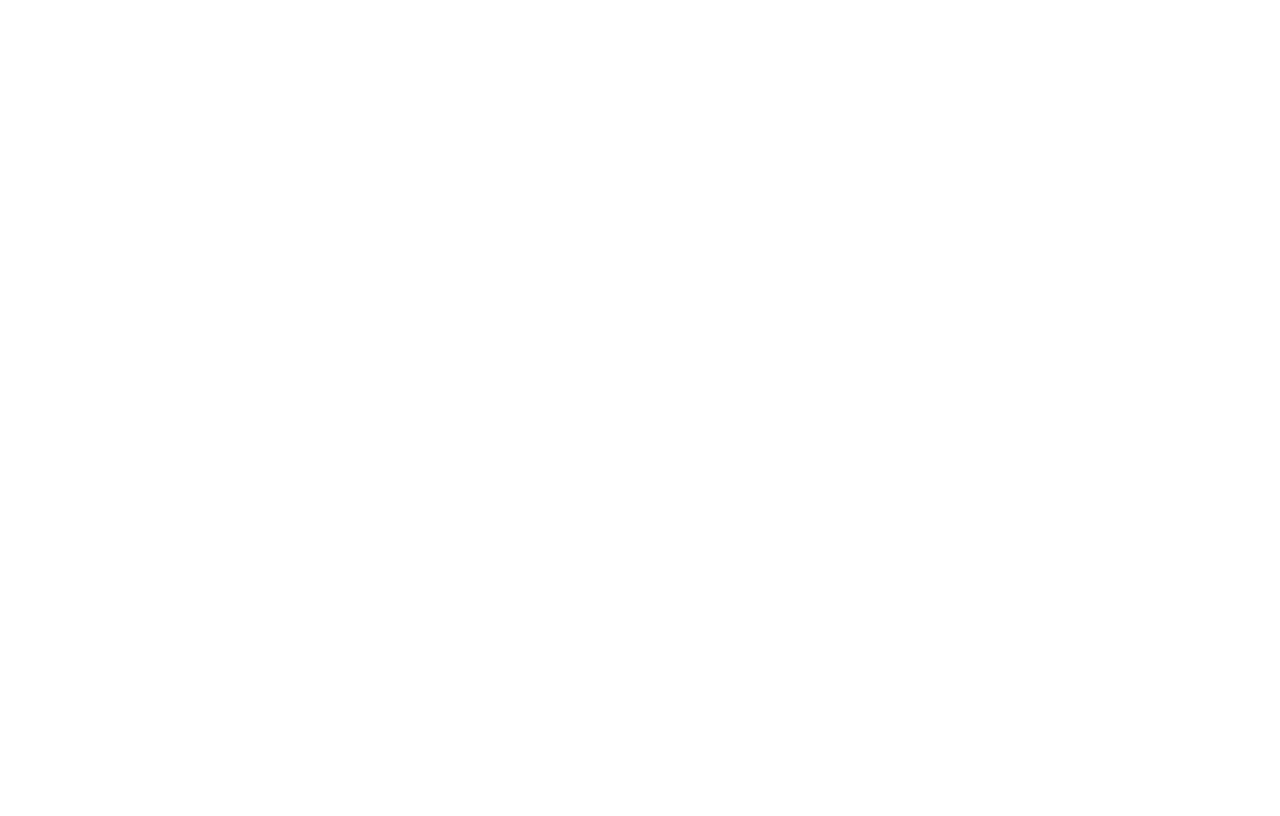
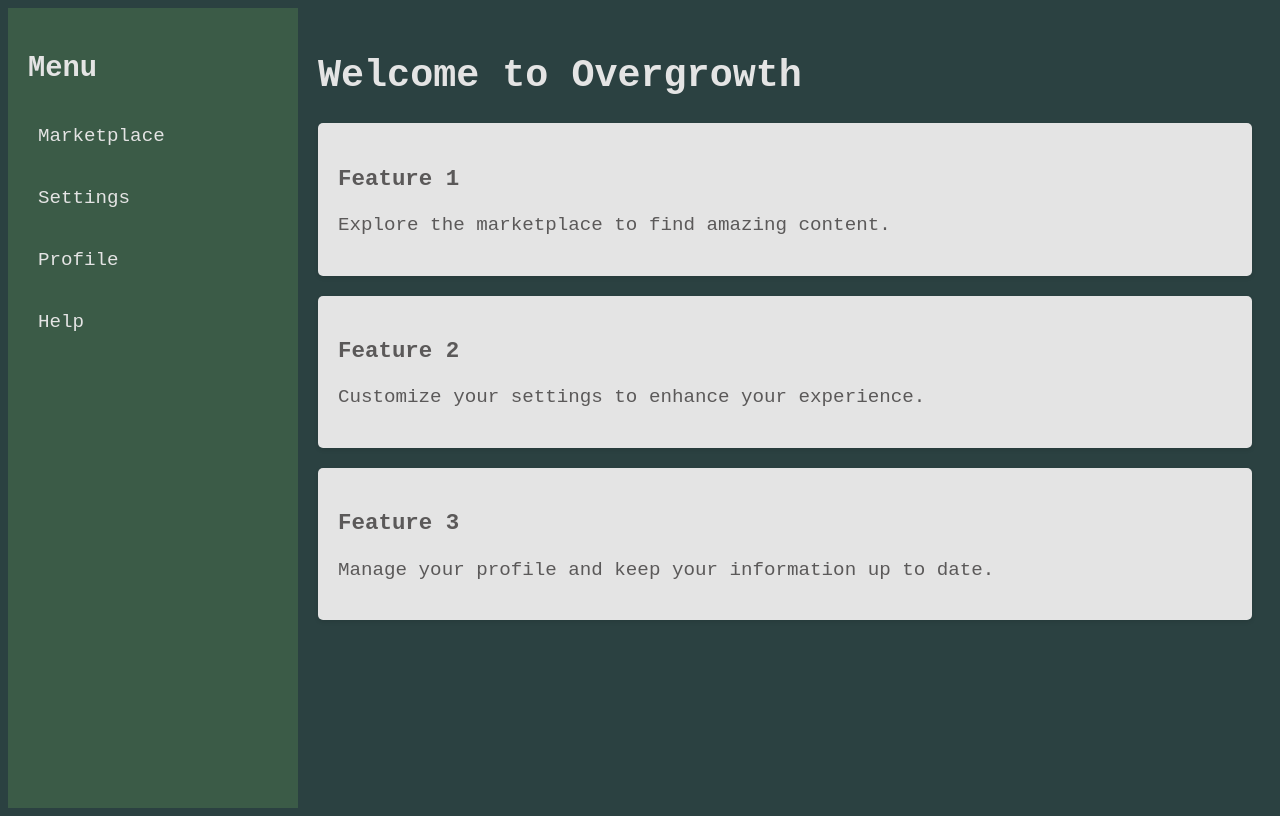
Before and after one commit to CharlieS1103/overgrowth, a SvelteKit app: page /home in a window 1280 px wide. Built offline with nearby package versions, Linux system fonts and the light colour scheme.

Commit message:
start working on the frontend

```diff
--- a/src/lib/index.ts
+++ b/src/lib/index.ts
@@ -1,6 +1,9 @@
 
 export const app = {
     init: async () => {
-        console.log("App initialized");
+        // Initialize the app
+        console.log('App initialized');
     }
+    // Need to make funcs to communicate with the rust side of the app
+
 };
--- a/src/routes/home/+page.svelte
+++ b/src/routes/home/+page.svelte
@@ -0,0 +1,39 @@
+<script>
+    let menuItems = [
+        { name: "Marketplace", link: "/marketplace" },
+        { name: "Settings", link: "/settings" },
+        { name: "Profile", link: "/profile" },
+        { name: "Help", link: "/help" }
+    ];
+</script>
+
+<style>
+        @import "../../styles/home.css";
+        @import "../../styles/global.css";
+</style>
+
+<div class="container">
+    <div class="sidebar">
+        <h2>Menu</h2>
+        {#each menuItems as item}
+            <div class="menu-item">
+                <a href={item.link}>{item.name}</a>
+            </div>
+        {/each}
+    </div>
+    <div class="content">
+        <h1>Welcome to Overgrowth</h1>
+        <div class="feature">
+            <h3>Feature 1</h3>
+            <p>Explore the marketplace to find amazing content.</p>
+        </div>
+        <div class="feature">
+            <h3>Feature 2</h3>
+            <p>Customize your settings to enhance your experience.</p>
+        </div>
+        <div class="feature">
+            <h3>Feature 3</h3>
+            <p>Manage your profile and keep your information up to date.</p>
+        </div>
+    </div>
+</div>
--- a/src/routes/onboarding/+page.svelte
+++ b/src/routes/onboarding/+page.svelte
@@ -93,6 +93,4 @@
 <style>
     @import "../../styles/onboarding.css";
     @import "../../styles/global.css";
-
-
 </style>
--- a/src/styles/global.css
+++ b/src/styles/global.css
@@ -1,8 +1,10 @@
-:root{
+:root {
     --bg-primary: #2B4141;
     --txt-primary: #E4E4E4;
     --bg-secondary: #3b5b47;
     --txt-secondary: #5b5959;
+    --bg-tertiary: #4a6b5a; /* New tertiary background color */
+    --bg-misc: #1c7023; /* New miscellaneous color for slider */
     background-color: var(--bg-primary);
     color: var(--txt-primary);
     font-family: 'Courier New', Courier, monospace;
@@ -21,7 +23,7 @@
 .arrow {
     background: none;
     border: none;
-    color: #0078d4;
+    color: var(--bg-misc);
     font-size: 1.5rem;
     cursor: pointer;
 }
@@ -44,5 +46,5 @@
 }
 
 .dot.active {
-    background-color: #0078d4;
+    background-color: var(--bg-misc);
 }
--- /dev/null
+++ b/src/styles/home.css
@@ -0,0 +1,59 @@
+:root {
+    --bg-primary: #2B4141;
+    --txt-primary: #E4E4E4;
+    --bg-secondary: #3b5b47;
+    --txt-secondary: #5b5959;
+    --bg-tertiary: #4a6b5a; /* New tertiary background color */
+    --bg-misc: #1c7023; /* New miscellaneous color for slider */
+}
+
+.container {
+    display: flex;
+    height: 100vh;
+}
+
+.sidebar {
+    width: 250px;
+    background-color: var(--bg-secondary);
+    color: var(--txt-primary);
+    padding: 20px;
+    display: flex;
+    flex-direction: column;
+}
+
+.sidebar h2 {
+    margin-bottom: 20px;
+}
+
+.menu-item {
+    margin: 10px 0;
+    padding: 10px;
+    cursor: pointer;
+    border-radius: 5px;
+    transition: background-color 0.3s;
+}
+
+.menu-item:hover {
+    background-color: var(--bg-tertiary);
+}
+
+.menu-item a {
+    text-decoration: none;
+    color: var(--txt-primary);
+}
+
+.content {
+    flex: 1;
+    padding: 20px;
+    background-color: var(--bg-primary);
+    color: var(--txt-primary);
+}
+
+.feature {
+    margin-bottom: 20px;
+    padding: 20px;
+    background-color: var(--txt-primary);
+    color: var(--txt-secondary);
+    border-radius: 5px;
+    box-shadow: 0 2px 4px rgba(0, 0, 0, 0.1);
+}
--- a/src/styles/onboarding.css
+++ b/src/styles/onboarding.css
@@ -1,4 +1,11 @@
-import
+:root {
+    --bg-primary: #2B4141;
+    --txt-primary: #E4E4E4;
+    --bg-secondary: #3b5b47;
+    --txt-secondary: #5b5959;
+    --bg-tertiary: #4a6b5a; /* New tertiary background color */
+    --bg-misc: #1c7023; /* New miscellaneous color for slider */
+}
 section {
     margin: 2rem 0;
 }
@@ -31,7 +38,7 @@
 .arrow {
     background: none;
     border: none;
-    color: #0078d4;
+    color: var(--bg-misc);
     font-size: 1.5rem;
     cursor: pointer;
 }
@@ -54,7 +61,7 @@
 }
 
 .dot.active {
-    background-color: #0078d4;
+    background-color: var(--bg-misc);
 }
 
 .open-app-btn {
```
Also changed, not shown: src/routes/+page.svelte (+11 -2 lines), 2 other files (tests, documents, lock files or other folders).
